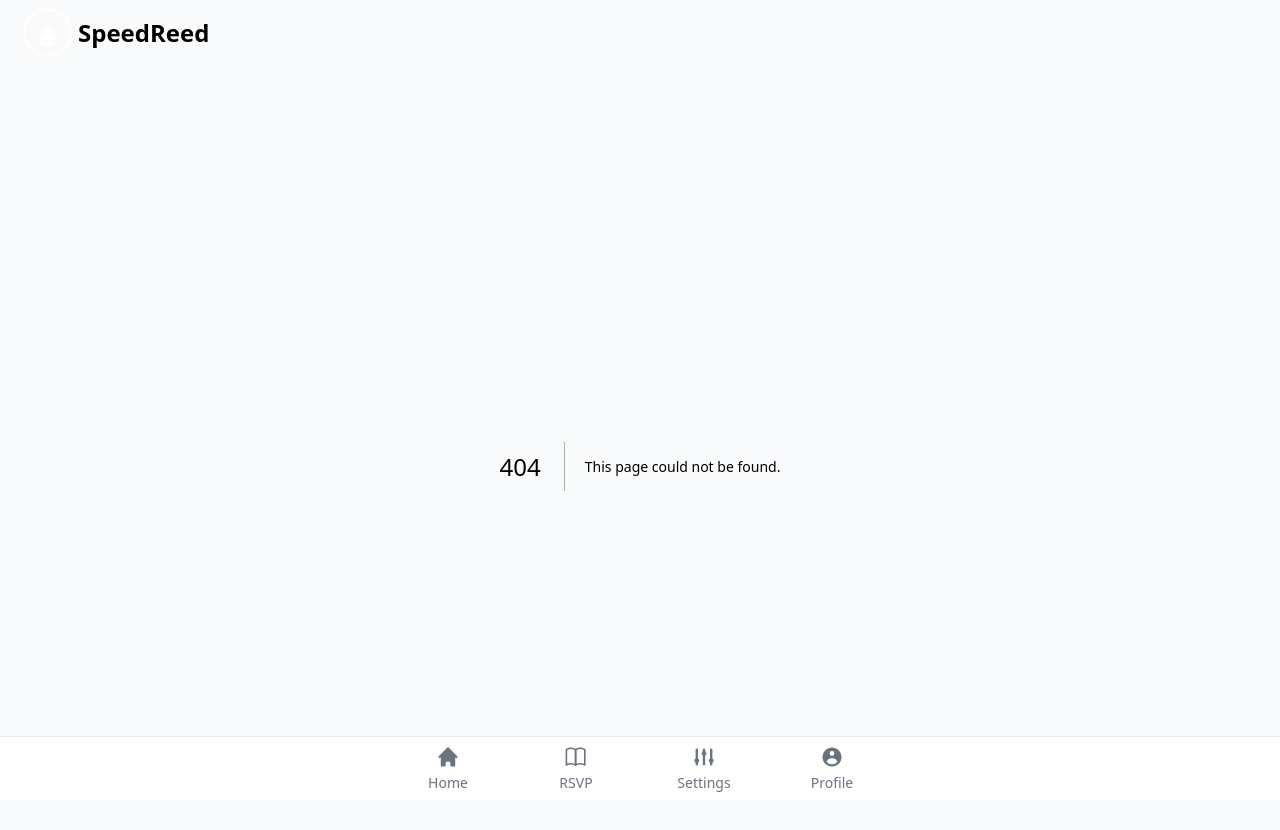
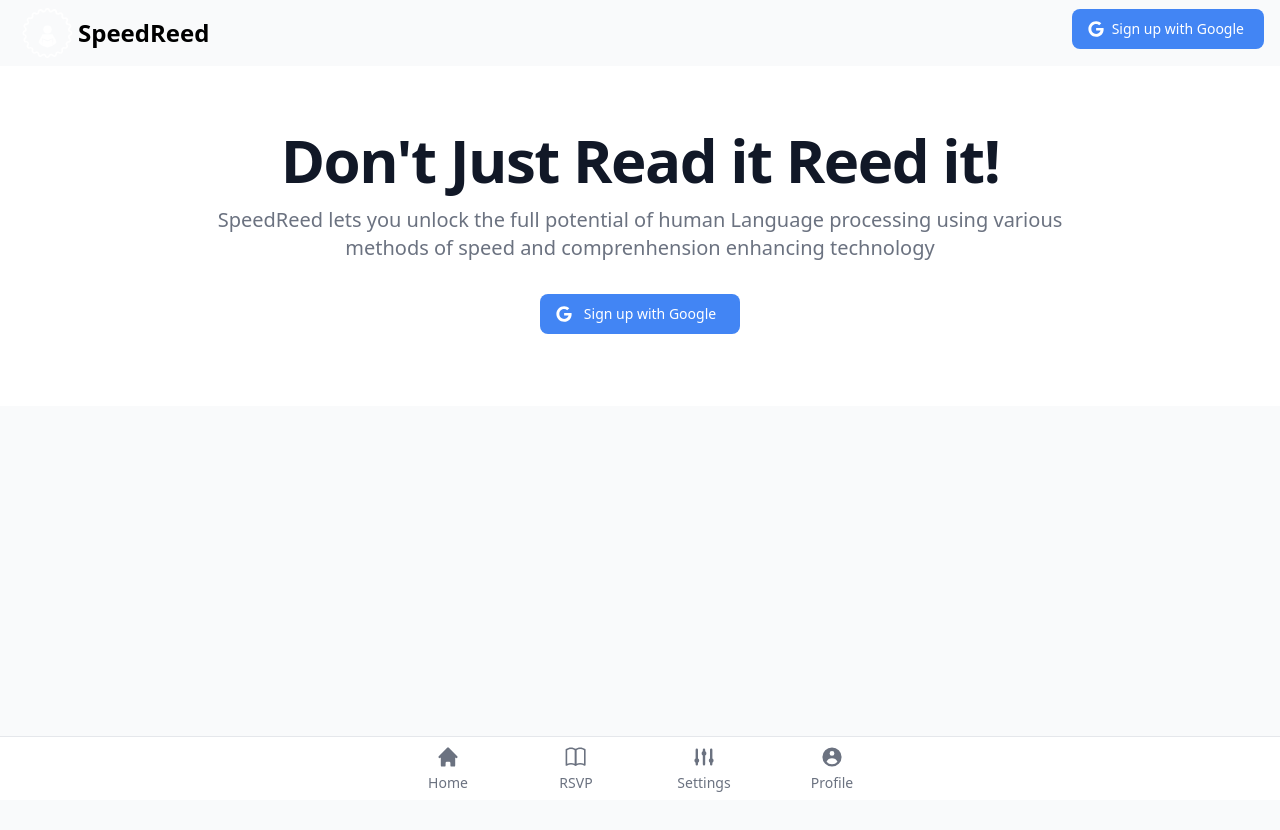
Before and after one commit to rakshith-git/speedreed, a Next.js app: page /login in a window 1280 px wide. Before the commit this address had no page. Shown: the top 830 px of the page. After the commit the page ends 800 px from the top, so only its background shows below. Built offline with nearby package versions, Linux system fonts and the light colour scheme.

Commit message:
Added firebase

```diff
--- a/app/firebaseConfig.js
+++ b/app/firebaseConfig.js
@@ -1,16 +1,21 @@
-
+// Import the functions you need from the SDKs you need
 import { initializeApp } from "firebase/app";
 import { getAnalytics } from "firebase/analytics";
 import {getAuth,GoogleAuthProvider} from "firebase/auth"
 import { getFirestore } from "firebase/firestore"
+// TODO: Add SDKs for Firebase products that you want to use
+// https://firebase.google.com/docs/web/setup#available-libraries
+
+// Your web app's Firebase configuration
+// For Firebase JS SDK v7.20.0 and later, measurementId is optional
 const firebaseConfig = {
-  apiKey: "AIzaSyCKHa3s0eICh8TU_HCwPUJLoVnGjqsHVNc",
-  authDomain: "my-first-project-5a68f.firebaseapp.com",
-  projectId: "my-first-project-5a68f",
-  storageBucket: "my-first-project-5a68f.appspot.com",
-  messagingSenderId: "878550779321",
-  appId: "1:878550779321:web:ddfad79fa102177f72a268",
-  measurementId: "G-7PLS7HX32G"
+  apiKey: "AIzaSyDjiaZ2YcOqs2DBQ5ocVT-5MO9_OYTS3nk",
+  authDomain: "speedreed-database.firebaseapp.com",
+  projectId: "speedreed-database",
+  storageBucket: "speedreed-database.appspot.com",
+  messagingSenderId: "112807792006",
+  appId: "1:112807792006:web:63914cd67218854d4ff007",
+  measurementId: "G-PKEWF4T9D3"
 };
 
 // Initialize Firebase
--- /dev/null
+++ b/app/login/page.js
@@ -0,0 +1,74 @@
+'use client'
+import React from 'react'
+import {auth,googleProvider} from 'app/firebaseConfig.js'
+import { signInWithPopup, setPersistence, browserLocalPersistence  } from 'firebase/auth'
+function Home() {
+  return (<>
+    <Jumbo/>
+
+
+  </>
+
+
+
+
+  )
+}
+
+export default Home
+
+
+export function Jumbo() {
+
+
+    const signInwithGoogle=async ()=>{
+        try {
+            await signInWithPopup(auth,googleProvider)
+            await setPersistence(result.user, browserLocalPersistence);
+        } catch (error) {
+            console.log(error)
+        }
+
+    }
+
+  return (
+    <section className="bg-white dark:bg-gray-900">
+  <div className="py-8 px-4 mx-auto max-w-screen-xl text-center lg:py-16">
+    <h1 className="mb-4 text-4xl font-extrabold tracking-tight leading-none text-gray-900 md:text-5xl lg:text-6xl dark:text-white">
+      Don't Just Read it Reed it!
+    </h1>
+    <p className="mb-8 text-lg font-normal text-gray-500 lg:text-xl sm:px-16 lg:px-48 dark:text-gray-400">
+      SpeedReed lets you unlock the full potential of human Language processing using various methods of speed and comprenhension enhancing technology
+    </p>
+    <div className="flex flex-col space-y-4 sm:flex-row sm:justify-center sm:space-y-0 sm:space-x-4">
+    <div className="px-6 sm:px-0 max-w-sm">
+  <button
+    type="button"
+    onClick={signInwithGoogle}
+    className="text-white w-full  bg-[#4285F4] hover:bg-[#4285F4]/90 focus:ring-4 focus:outline-none focus:ring-[#4285F4]/50 font-medium rounded-lg text-sm px-5 py-2.5 text-center inline-flex items-center justify-between dark:focus:ring-[#4285F4]/55 mr-2 mb-2"
+  >
+    <svg
+      className="mr-2 -ml-1 w-4 h-4"
+      aria-hidden="true"
+      focusable="false"
+      data-prefix="fab"
+      data-icon="google"
+      role="img"
+      xmlns="http://www.w3.org/2000/svg"
+      viewBox="0 0 488 512"
+    >
+      <path
+        fill="currentColor"
+        d="M488 261.8C488 403.3 391.1 504 248 504 110.8 504 0 393.2 0 256S110.8 8 248 8c66.8 0 123 24.5 166.3 64.9l-67.5 64.9C258.5 52.6 94.3 116.6 94.3 256c0 86.5 69.1 156.6 153.7 156.6 98.2 0 135-70.4 140.8-106.9H248v-85.3h236.1c2.3 12.7 3.9 24.9 3.9 41.4z"
+      />
+    </svg>
+    Sign up with Google
+    <div />
+  </button>
+</div>
+
+    </div>
+  </div>
+</section>
+  )
+}
--- a/app/navbar.js
+++ b/app/navbar.js
@@ -70,7 +70,7 @@
           </span>
         </Link>
         <Link
-          href="#"
+          href="/login"
           type="button"
           className="inline-flex flex-col items-center justify-center px-5 hover:bg-gray-50 dark:hover:bg-gray-800 group"
         >
--- a/app/page.js
+++ b/app/page.js
@@ -1,20 +1,75 @@
 'use client'
-
+import React, { useState,useEffect } from "react";
+import Link from "next/link";
 import Navbar from "./navbar"
-
+import { auth,db } from "./firebaseConfig";
 import Textbox from "./textbox"
 import Topbar from "./topbar"
+import { useAppSelector } from "app/redux/store.js";
+import {doc,getDocs,collection,addDoc,setDoc,updateDoc} from 'firebase/firestore'
+
+export default function Home() {
+  const [email, setEmail] = useState("");
+  const [uid, setUid] = useState("")
+  const {render,textbox}=Textbox()
+  const userRef = collection(db,'users');
+  const rsvpText=useAppSelector((state)=>state.textReducer.value.text)
+  const currentTextCollectionRef = collection(db,'currentText');
+  useEffect(() => {
+    const timer = setTimeout(() => {
+      if (auth.currentUser) {
+        setEmail(auth?.currentUser.email);
+        setUid(auth?.currentUser.uid)
+        createuserDocument()
+        console.log("yooooo")
+      }
+    }, 400);
+
+    return () => clearTimeout(timer);
+  }, []);
+
+  const uploadtofb= async ()=>{
+    try {
+
+      await updateDoc(doc(db,'users',uid),{
+        text:rsvpText
+
+      });
+    } catch (error) {
+      console.log(error)
+    }
+
+  }
+  const createuserDocument = async () => {
+    try {
 
 
-export default function Home() {
+      await setDoc(doc(db,'users',uid),{text:"lol"})
 
-  const {render,textbox}=Textbox()
+
+      console.log('Current text document created successfully!');
+    } catch (error) {
+      console.error('Error creating current text document:', error);
+    }
+  };
+
   return (
     <>
-
+    <h1 className="text-white">{uid}</h1>
 
     <div className="mt-4 dark:text-gray-100"></div>
     {render}
+
+    <div className="flex justify-center">
+        <Link
+          href="/rsvp"
+          onClick={uploadtofb}
+          type="button"
+          className="inline-flex items-center px-5 py-2.5 text-sm font-medium text-center text-white bg-blue-700 rounded-lg hover:bg-blue-800"
+        >
+          Finalize Text
+        </Link>
+      </div>
 
 
     </>
--- a/app/rsvp/page.js
+++ b/app/rsvp/page.js
@@ -3,7 +3,7 @@
 import Textbox from "../textbox"
 import { useSelector } from "react-redux";
 import { useAppSelector } from "app/redux/store.js";
-
+import {auth} from 'app/firebaseConfig.js'
 
 
 
@@ -13,7 +13,7 @@
 
   return (
     <>
-
+    <h1>{auth?.currentUser?.email}</h1>
     <div className="mt-4 dark:text-gray-100"><h1>{rsvpText}</h1></div>
 
 
--- a/app/textbox.js
+++ b/app/textbox.js
@@ -5,6 +5,7 @@
 import {resetText,setRSVPText} from "app/redux/features/text-slice.js"
 import {useDispatch} from 'react-redux'
 import { useAppSelector } from "app/redux/store.js";
+import { auth } from "./firebaseConfig";
 function Textbox() {
   const [fileText, setFileText] = useState("");
   const [searchTerm, setsearchTerm] = useState("");
@@ -268,16 +269,7 @@
         </div>
       </div>
 
-      <div className="flex justify-center">
-        <Link
-          href="/rsvp"
 
-          type="button"
-          className="inline-flex items-center px-5 py-2.5 text-sm font-medium text-center text-white bg-blue-700 rounded-lg hover:bg-blue-800"
-        >
-          Finalize Text
-        </Link>
-      </div>
     </>)
 
               }
--- a/app/topbar.js
+++ b/app/topbar.js
@@ -1,6 +1,17 @@
+'use client'
 import React from 'react'
+import {auth,googleProvider} from './firebaseConfig.js'
+import { signInWithPopup, setPersistence, browserLocalPersistence  } from 'firebase/auth'
+function Topbar() {
+  const signInwithGoogle=async ()=>{
+    try {
+        await signInWithPopup(auth,googleProvider)
+        await setPersistence(result.user, browserLocalPersistence);
+    } catch (error) {
+        console.log(error)
+    }
 
-function Topbar() {
+}
   return (
     <nav className="border-gray-200 bg-gray-50 dark:bg-gray-800 dark:border-gray-700">
   <div className="max-w-screen-xl flex flex-wrap items-center justify-between mx-auto p-2">
@@ -137,7 +148,29 @@
         SpeedReed
       </span>
     </a>
-
+    <button
+    type="button"
+    onClick={signInwithGoogle}
+    className="text-white w-auto  bg-[#4285F4] hover:bg-[#4285F4]/90 focus:ring-4 focus:outline-none focus:ring-[#4285F4]/50 font-medium rounded-lg text-sm px-5 py-2.5 text-center inline-flex items-center justify-end dark:focus:ring-[#4285F4]/55 mr-2 mb-2"
+  >
+    <svg
+      className="mr-2 -ml-1 w-4 h-4"
+      aria-hidden="true"
+      focusable="false"
+      data-prefix="fab"
+      data-icon="google"
+      role="img"
+      xmlns="http://www.w3.org/2000/svg"
+      viewBox="0 0 488 512"
+    >
+      <path
+        fill="currentColor"
+        d="M488 261.8C488 403.3 391.1 504 248 504 110.8 504 0 393.2 0 256S110.8 8 248 8c66.8 0 123 24.5 166.3 64.9l-67.5 64.9C258.5 52.6 94.3 116.6 94.3 256c0 86.5 69.1 156.6 153.7 156.6 98.2 0 135-70.4 140.8-106.9H248v-85.3h236.1c2.3 12.7 3.9 24.9 3.9 41.4z"
+      />
+    </svg>
+    Sign up with Google
+    <div />
+  </button>
 
   </div>
 </nav>
--- a/package.json
+++ b/package.json
@@ -12,6 +12,7 @@
     "@reduxjs/toolkit": "^1.9.5",
     "autoprefixer": "10.4.14",
     "encoding": "^0.1.13",
+    "firebase": "^9.22.2",
     "flowbite": "^1.6.5",
     "next": "13.4.4",
     "node-fetch": "^3.3.1",
```
Also changed, not shown: 1 other file (tests, documents, lock files or other folders).
